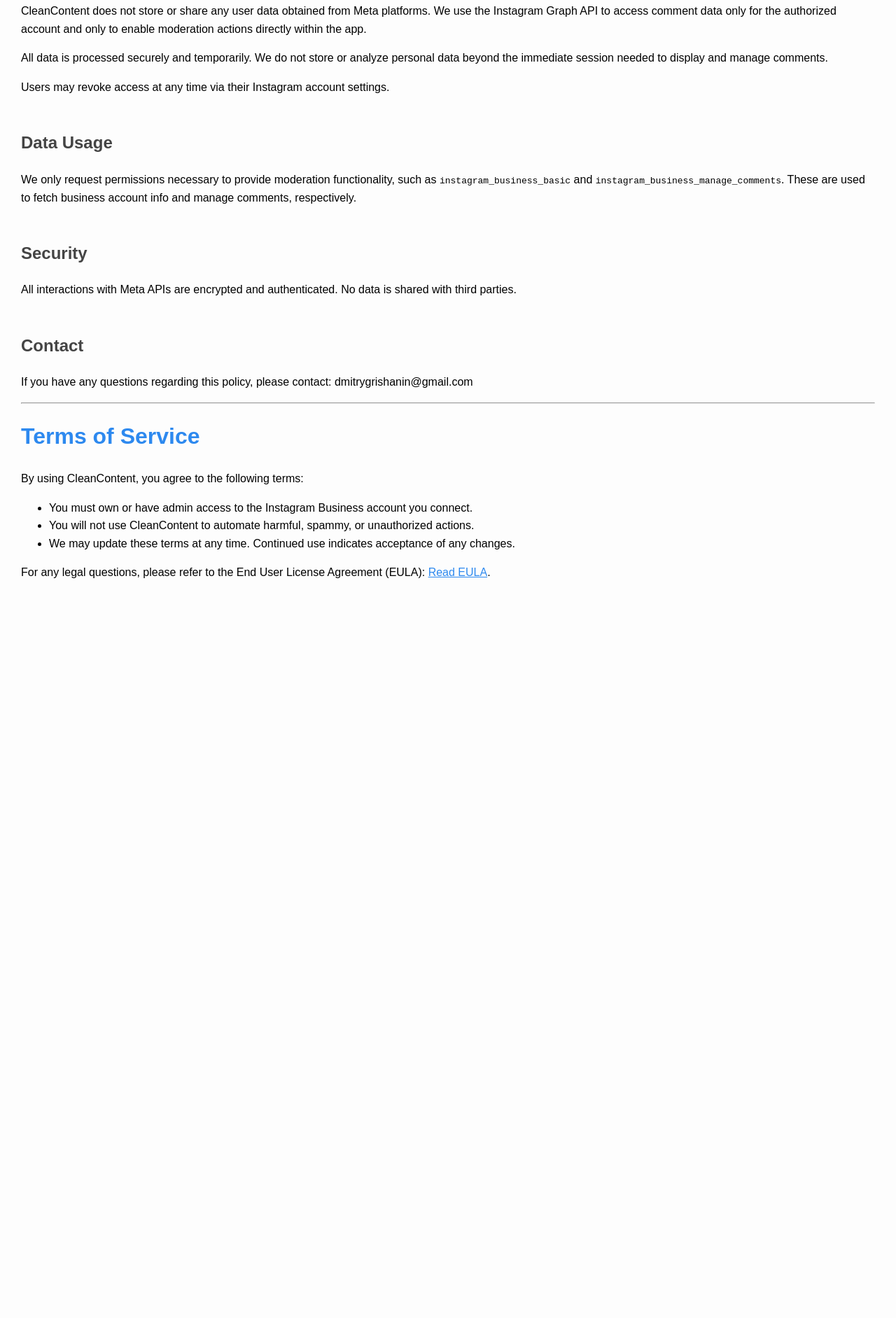
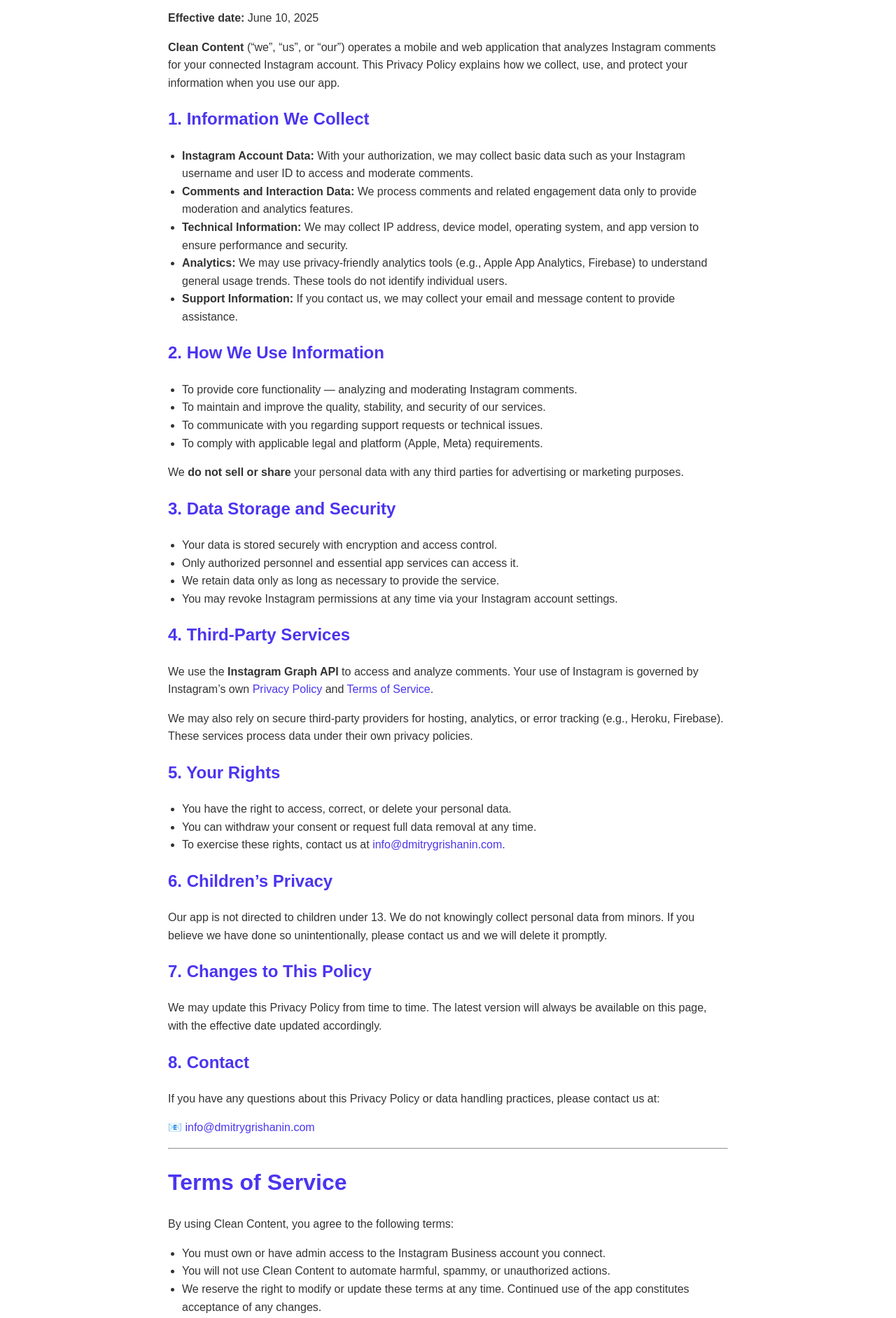
Before and after one commit to dmitrygrishanin/dmitrygrishanin.github.io, a plain HTML site: page files/CleanContent/privacy.html in a window 1280 px wide. Shown: the part 121-2004 px from the top of the page at 70% size. Before the commit the page ends 998 px from the top, so only its background shows below. Drawn offline with Linux system fonts and the light colour scheme.

Commit message:
privacy policy is updated

```diff
--- a/files/CleanContent/privacy.html
+++ b/files/CleanContent/privacy.html
@@ -3,40 +3,103 @@
 <head>
   <meta charset="UTF-8">
   <meta name="viewport" content="width=device-width, initial-scale=1.0">
-  <title>Privacy Policy & Terms</title>
+  <title>Privacy Policy & Terms – Clean Content</title>
   <style>
-    body { font-family: Arial, sans-serif; margin: 0; padding: 30px; background: #fdfdfd; line-height: 1.6; }
-    h1 { color: #2d89ef; }
-    h2 { color: #444; margin-top: 2em; }
-    a { color: #2d89ef; }
+    body {
+      font-family: Arial, sans-serif;
+      line-height: 1.6;
+      background: #fff;
+      color: #333;
+      margin: 0;
+      padding: 40px 20px;
+    }
+    .container {
+      max-width: 800px;
+      margin: 0 auto;
+    }
+    h1, h2 {
+      color: #4b35ef;
+    }
+    a {
+      color: #4b35ef;
+      text-decoration: none;
+    }
+    a:hover {
+      text-decoration: underline;
+    }
+    ul {
+      padding-left: 20px;
+    }
   </style>
 </head>
 <body>
+  <div class="container">
     <h1>Privacy Policy</h1>
-  <p>CleanContent does not store or share any user data obtained from Meta platforms. We use the Instagram Graph API to access comment data only for the authorized account and only to enable moderation actions directly within the app.</p>
-  <p>All data is processed securely and temporarily. We do not store or analyze personal data beyond the immediate session needed to display and manage comments.</p>
-  <p>Users may revoke access at any time via their Instagram account settings.</p>
+    <p><strong>Effective date:</strong> June 10, 2025</p>
 
-  <h2>Data Usage</h2>
-  <p>We only request permissions necessary to provide moderation functionality, such as <code>instagram_business_basic</code> and <code>instagram_business_manage_comments</code>. These are used to fetch business account info and manage comments, respectively.</p>
+    <p><strong>Clean Content</strong> (“we”, “us”, or “our”) operates a mobile and web application that analyzes Instagram comments for your connected Instagram account. This Privacy Policy explains how we collect, use, and protect your information when you use our app.</p>
 
-  <h2>Security</h2>
-  <p>All interactions with Meta APIs are encrypted and authenticated. No data is shared with third parties.</p>
+    <h2>1. Information We Collect</h2>
+    <ul>
+      <li><strong>Instagram Account Data:</strong> With your authorization, we may collect basic data such as your Instagram username and user ID to access and moderate comments.</li>
+      <li><strong>Comments and Interaction Data:</strong> We process comments and related engagement data only to provide moderation and analytics features.</li>
+      <li><strong>Technical Information:</strong> We may collect IP address, device model, operating system, and app version to ensure performance and security.</li>
+      <li><strong>Analytics:</strong> We may use privacy-friendly analytics tools (e.g., Apple App Analytics, Firebase) to understand general usage trends. These tools do not identify individual users.</li>
+      <li><strong>Support Information:</strong> If you contact us, we may collect your email and message content to provide assistance.</li>
+    </ul>
 
-  <h2>Contact</h2>
-  <p>If you have any questions regarding this policy, please contact: dmitrygrishanin@gmail.com</p>
+    <h2>2. How We Use Information</h2>
+    <ul>
+      <li>To provide core functionality — analyzing and moderating Instagram comments.</li>
+      <li>To maintain and improve the quality, stability, and security of our services.</li>
+      <li>To communicate with you regarding support requests or technical issues.</li>
+      <li>To comply with applicable legal and platform (Apple, Meta) requirements.</li>
+    </ul>
+    <p>We <strong>do not sell or share</strong> your personal data with any third parties for advertising or marketing purposes.</p>
+
+    <h2>3. Data Storage and Security</h2>
+    <ul>
+      <li>Your data is stored securely with encryption and access control.</li>
+      <li>Only authorized personnel and essential app services can access it.</li>
+      <li>We retain data only as long as necessary to provide the service.</li>
+      <li>You may revoke Instagram permissions at any time via your Instagram account settings.</li>
+    </ul>
+
+    <h2>4. Third-Party Services</h2>
+    <p>We use the <strong>Instagram Graph API</strong> to access and analyze comments. Your use of Instagram is governed by Instagram’s own <a href="https://privacycenter.instagram.com/policy/" target="_blank">Privacy Policy</a> and <a href="https://help.instagram.com/581066165581870" target="_blank">Terms of Service</a>.</p>
+    <p>We may also rely on secure third-party providers for hosting, analytics, or error tracking (e.g., Heroku, Firebase). These services process data under their own privacy policies.</p>
+
+    <h2>5. Your Rights</h2>
+    <ul>
+      <li>You have the right to access, correct, or delete your personal data.</li>
+      <li>You can withdraw your consent or request full data removal at any time.</li>
+      <li>To exercise these rights, contact us at <a href="mailto:info@dmitrygrishanin.com">info@dmitrygrishanin.com</a>.</li>
+    </ul>
+
+    <h2>6. Children’s Privacy</h2>
+    <p>Our app is not directed to children under 13. We do not knowingly collect personal data from minors. If you believe we have done so unintentionally, please contact us and we will delete it promptly.</p>
+
+    <h2>7. Changes to This Policy</h2>
+    <p>We may update this Privacy Policy from time to time. The latest version will always be available on this page, with the effective date updated accordingly.</p>
+
+    <h2>8. Contact</h2>
+    <p>If you have any questions about this Privacy Policy or data handling practices, please contact us at:</p>
+    <p>📧 <a href="mailto:info@dmitrygrishanin.com">info@dmitrygrishanin.com</a></p>
 
     <hr>
 
     <h1>Terms of Service</h1>
-  <p>By using CleanContent, you agree to the following terms:</p>
+    <p>By using Clean Content, you agree to the following terms:</p>
 
     <ul>
       <li>You must own or have admin access to the Instagram Business account you connect.</li>
-    <li>You will not use CleanContent to automate harmful, spammy, or unauthorized actions.</li>
-    <li>We may update these terms at any time. Continued use indicates acceptance of any changes.</li>
+      <li>You will not use Clean Content to automate harmful, spammy, or unauthorized actions.</li>
+      <li>We reserve the right to modify or update these terms at any time. Continued use of the app constitutes acceptance of any changes.</li>
     </ul>
 
-  <p>For any legal questions, please refer to the End User License Agreement (EULA): <a href="./eula.html">Read EULA</a>.</p>
+    <p>For legal inquiries or data removal requests, contact us at <a href="mailto:info@dmitrygrishanin.com">info@dmitrygrishanin.com</a>.</p>
+
+    <p><em>Last updated: October 10, 2025</em></p>
+  </div>
 </body>
 </html>
```
Also changed, not shown: files/CleanContent/privacy policy.html (deleted, +0 -67 lines), files/CleanContent/support.html (added, +73 -0 lines), files/captionlab/en/support.txt (added), 5 other files. Lines whose indentation alone changed are shown as unchanged.
